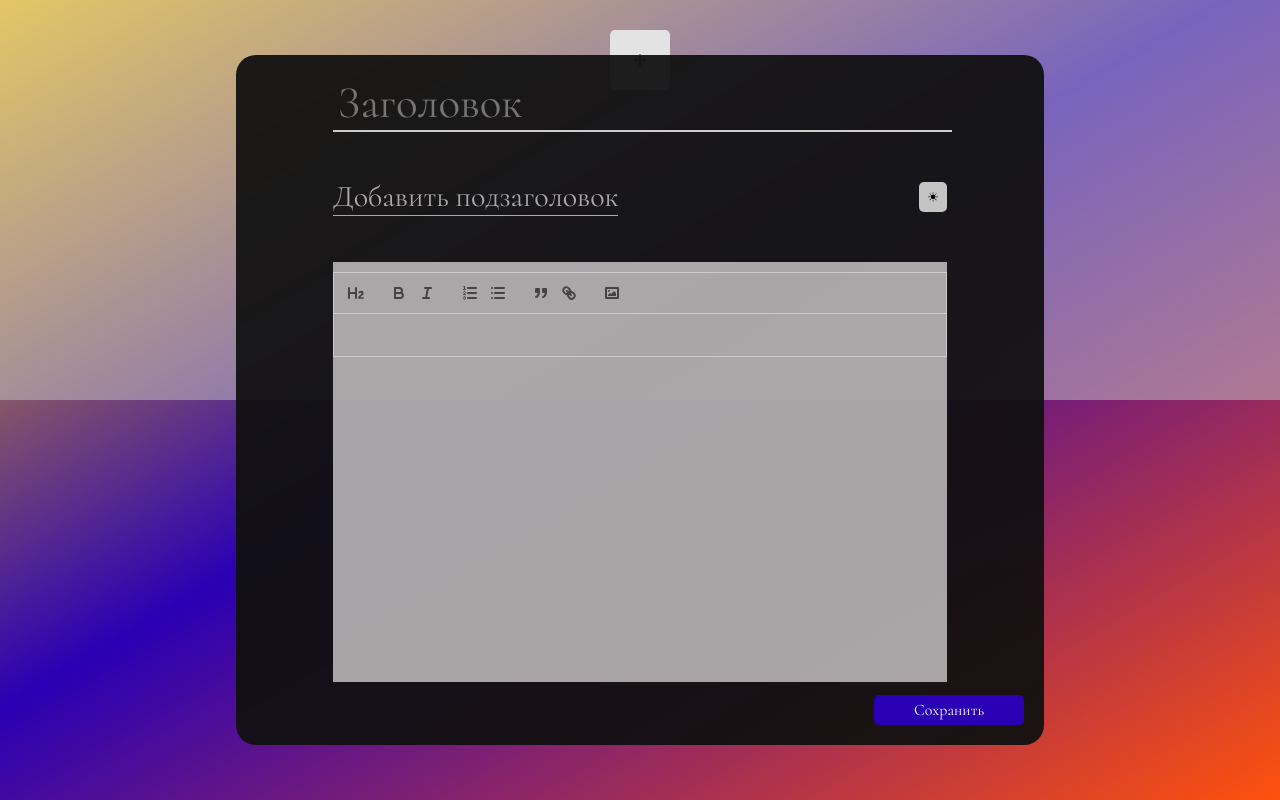
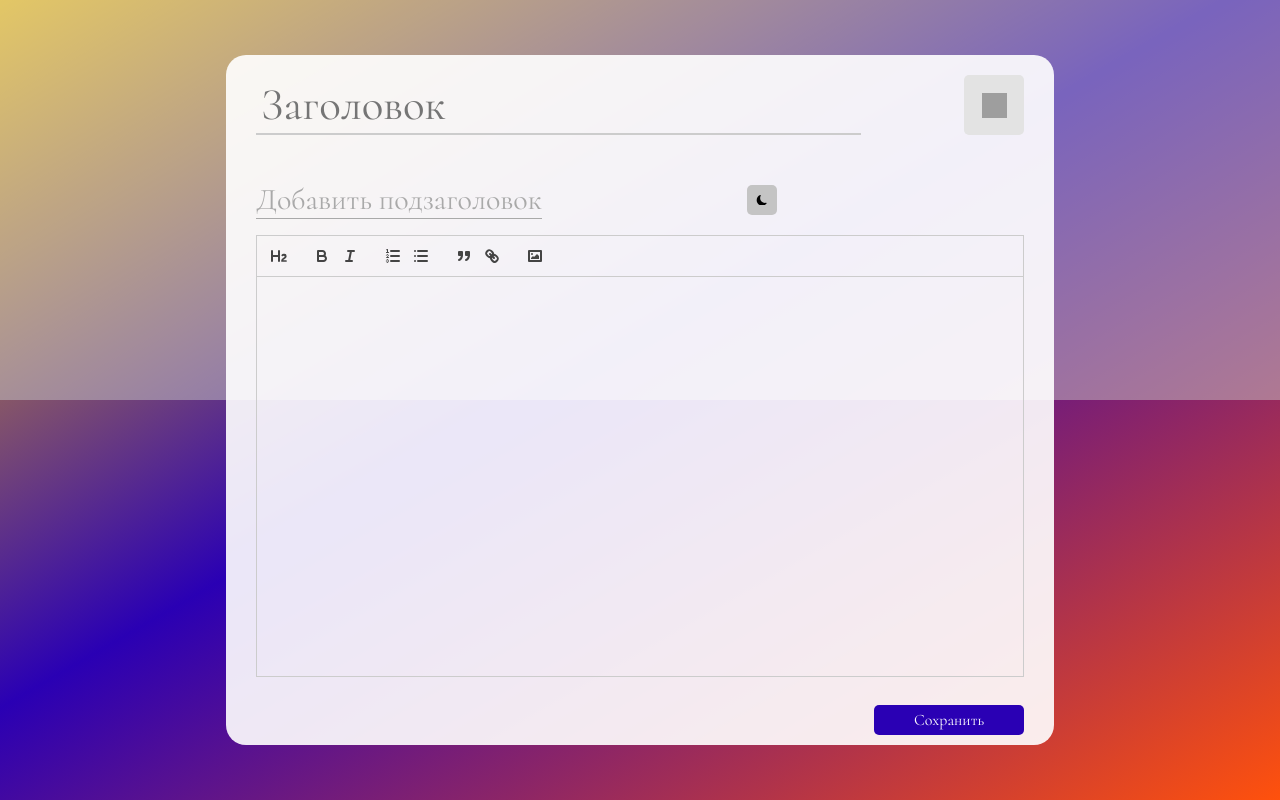
Before and after one commit to Zmeev06/Articles_vebPractic, a React (Vite) app: page / in a window 1280 px wide. Built offline with nearby package versions, Linux system fonts and the light colour scheme; grey boxes are pictures that could not be loaded.

Commit message:
adaptive

```diff
--- a/src/features/form-article/ui/FormArticle.module.scss
+++ b/src/features/form-article/ui/FormArticle.module.scss
@@ -53,12 +53,12 @@
   .textEdit {
     margin-top: 10px;
     width: 100%;
-    height: 600px;
+    height: 450px;
   }
 
   .editor {
     width: 100%;
-    height: 380px;
+    height: 400px;
   }
 
   .addSubtitle {
@@ -95,12 +95,6 @@
     background-color: #101010f0;
   }
 
-  .editorBlock {
-    transition: 0.3s;
-    height: 420px;
-    background-color: #fff;
-  }
-
   .editorBlockLight {
     background-color: #dcdadabd;
   }
@@ -119,7 +113,10 @@
     .articleBlock{
         max-height: 450px;
     }
-    .textEdit, .editor{
-        height: 200px;
+    .textEdit{
+        height: 250px;
+    }
+    .editor{
+      height: 200px;
     }
   }
--- a/src/features/form-article/ui/FormArticle.tsx
+++ b/src/features/form-article/ui/FormArticle.tsx
@@ -20,6 +20,7 @@ interface IFormArticleProps {
 
 export const FormArticle = (props: IFormArticleProps) => {
   const { onChangeImageCover } = props
+
   const [createArticleFunc, { data, isLoading }] =
     articleApi.useCreateArticleMutation()
   const [title, setTitle] = useState('')
@@ -133,12 +134,6 @@ export const FormArticle = (props: IFormArticleProps) => {
             onClick={() => setTheme(theme === 'dark' ? 'light' : 'dark')}
           />
         </div>
-        <div
-          className={classNames(
-            style.editorBlock,
-            theme === 'dark' ? style.editorBlockLight : '',
-          )}
-        >
           <div className={style.textEdit}>
             <ReactQuill
               value={text}
@@ -149,7 +144,6 @@ export const FormArticle = (props: IFormArticleProps) => {
               className={classNames(style.editor)}
             />
           </div>
-        </div>
 
         {isActiveModal && isLoading && (
           <MyModal
--- a/src/pages/CreateArticlePage/ui/CreateArticlePage.tsx
+++ b/src/pages/CreateArticlePage/ui/CreateArticlePage.tsx
@@ -1,30 +1,11 @@
 import 'react-quill/dist/quill.snow.css'
-import classNames from 'classnames'
 import React, { useState } from 'react'
-import ReactQuill from 'react-quill'
-import DeleteIcon from 'shared/assets/icons/delete.svg?react'
-import Moon from 'shared/assets/icons/moon.svg?react'
-import plus from 'shared/assets/icons/plus.svg'
-import Sun from 'shared/assets/icons/sunIcon.svg?react'
-import { Copy } from 'shared/ui/Copy'
-import { IconButton } from 'shared/ui/icon-button'
-import { Input } from 'shared/ui/input'
-import { MyModal } from 'shared/ui/my-modal'
-import { Spinner } from 'shared/ui/spinner'
-import { TextButton } from 'shared/ui/text-button'
-import { articleApi } from '@app/providers/store'
 import styles from './CreateArticle.module.scss'
+import { FormArticle } from 'features/form-article';
 
 const CreateArticlePage = () => {
-  const [createArticleFunc, { data, isLoading }] =
-    articleApi.useCreateArticleMutation()
-  const [title, setTitle] = useState('')
-  const [subtitle, setSubTitle] = useState('')
-  const [text, setText] = useState('')
-  const [selectedImage, setSelectedImage] = useState<string | null>(null)
-  const [isSubtitle, setIsSubTitle] = useState(false)
-  const [theme, setTheme] = useState('dark')
-  const [isActiveModal, setIsActiveModal] = useState(false)
+  const [selectedImage, setSelectedImage] = useState<string | null>(null);
+
   const handleImageChange = (event: React.ChangeEvent<HTMLInputElement>) => {
     const file = event.target.files?.[0]
 
@@ -39,174 +20,12 @@ const CreateArticlePage = () => {
     }
   }
 
-  const modules = {
-    toolbar: [
-      [{ header: '2' }],
-      ['bold', 'italic'],
-      [{ list: 'ordered' }, { list: 'bullet' }],
-      ['blockquote', 'link'],
-      ['image'],
-    ],
-  }
-
-  const formats = [
-    'header',
-    'bold',
-    'italic',
-    'list',
-    'bullet',
-    'blockquote',
-    'link',
-    'image',
-  ]
-
-  const createArticleHandler = () => {
-    if (!text && !title) return
-
-    createArticleFunc({
-      content: text,
-      title,
-      subtitle,
-      theme,
-    })
-
-    setText('')
-    setSubTitle('')
-    setTitle('')
-
-    setIsActiveModal(true)
-  }
-
   return (
     <div className={styles.main}>
       <div className={styles.bg}>
-        <label htmlFor="input" className={styles.inputLabel}>
-          <img src={plus} alt="" className={styles.icon} />
-          <input
-            id="input"
-            type="file"
-            accept="image/*"
-            className={styles.fileInput}
-            onChange={handleImageChange}
-          />
-        </label>
-
-        {selectedImage && (
-          <img src={selectedImage} alt="Selected" className={styles.bgImg} />
-        )}
+        {selectedImage && <img className={styles.bgImg} src={selectedImage || ""} alt="обложка" />}
       </div>
-      <div
-        className={classNames(
-          styles.articleBlock,
-          theme === 'light'
-            ? styles.light
-            : theme === 'dark'
-            ? styles.dark
-            : styles.paper,
-        )}
-      >
-        <div className={styles.titlesBlock}>
-          <Input
-            type="title"
-            placeholder="Заголовок"
-            value={title}
-            setValue={setTitle}
-            color={theme === 'dark' ? '#a9a9a9' : '#000'}
-          />
-          <div className={styles.themedBlock}>
-            <div className={styles.subtitleBlock}>
-              {isSubtitle ? (
-                <>
-                  <Input
-                    type="subtitle"
-                    placeholder="Подзаголовок"
-                    value={subtitle}
-                    setValue={setSubTitle}
-                    color={theme === 'dark' ? '#a9a9a9' : '#000'}
-                  />
-                  <IconButton
-                    Icon={DeleteIcon}
-                    width={30}
-                    onClick={() => setIsSubTitle(false)}
-                  />
-                </>
-              ) : (
-                // eslint-disable-next-line jsx-a11y/no-noninteractive-element-interactions
-                <p
-                  onClick={() => setIsSubTitle(true)}
-                  className={styles.addSubtitle}
-                >
-                  Добавить подзаголовок
-                </p>
-              )}
-            </div>
-            <IconButton
-              Icon={theme === 'dark' ? Sun : Moon}
-              onClick={() => setTheme(theme === 'dark' ? 'light' : 'dark')}
-            />
-          </div>
-          <div
-            className={classNames(
-              styles.editorBlock,
-              theme === 'dark' ? styles.editorBlockLight : '',
-            )}
-          >
-            <div className={styles.textEdit}>
-              <ReactQuill
-                value={text}
-                onChange={setText}
-                theme="snow"
-                modules={modules}
-                formats={formats}
-                className={classNames(styles.editor)}
-              />
-            </div>
-          </div>
-        </div>
-
-        {isActiveModal && (
-          <MyModal
-            className="link-modal"
-            isActive={isActiveModal}
-            setIsActive={setIsActiveModal}
-            headerTitle="Поделиться статьей"
-          >
-            {isLoading ? (
-              <div style={{ margin: '0 auto' }}>
-                <Spinner />
-              </div>
-            ) : (
-              <>
-                <p className="text-in-modal">Ссылка на статью:</p>
-                <br />
-                <div className="link-copy-wrap">
-                  <p className="link-to-article">
-                    {(data && data.link) || 'eoifihewj'}
-                  </p>
-                  {data && (
-                    <Copy className="notificationCopy" value={data.link} />
-                  )}
-                </div>
-                <br />
-                <br />
-                <p className="text-in-modal">Qr-код на статью:</p>
-                <div className="qr-code-wrap">
-                  <img src={data?.qr_code && data.qr_code} alt="qr-code" />
-                </div>
-              </>
-            )}
-          </MyModal>
-        )}
-
-        <TextButton
-          onClick={createArticleHandler}
-          styled="filled"
-          bgColor="#2A00B4"
-          className={styles.btn}
-        >
-          Сохранить
-        </TextButton>
-      </div>
+      <FormArticle onChangeImageCover={handleImageChange}/>
     </div>
   )
 }
```
